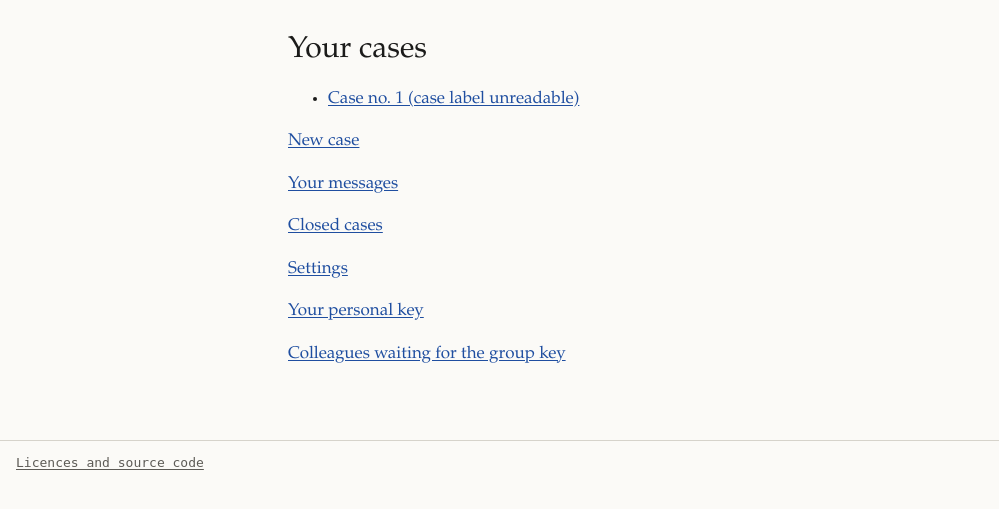
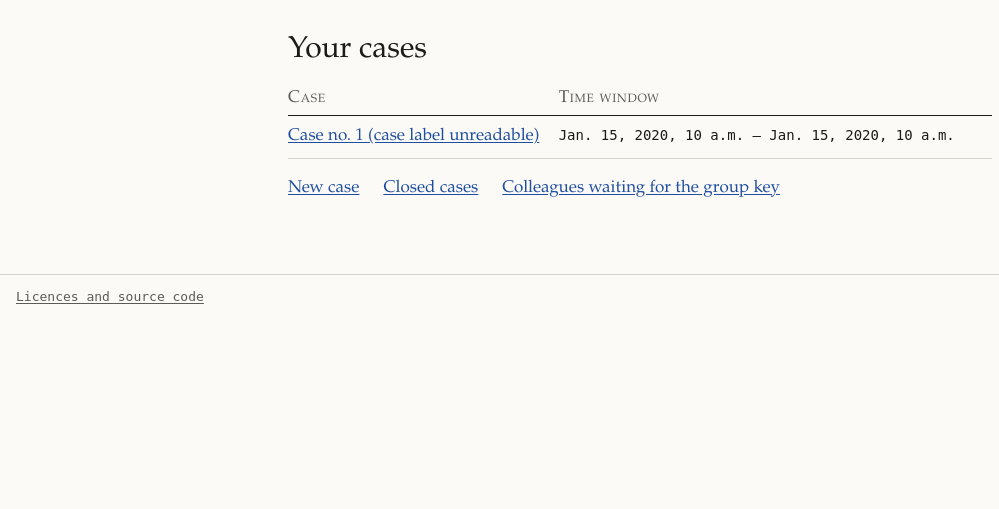
Before and after one commit to WenfangZh/footage-archive, a Django app: template accounts/templates/accounts/lawyer_home.html in a window 1280 px wide. Shown: the part 217-726 px from the top of the page, without its empty margins (0-999 px from the left). Run offline with Django 5.2, Linux system fonts and the light colour scheme; the template is opened without the code that fills it: most values are stand-ins (such as "Sample title", 1, 10 or a date in 2020); parts of the project's set-up code (start-up, migrations or seed data) failed here and were passed over; some libraries are stand-ins or nearby versions.

Commit message:
Show lawyers' cases, case logs and matches as tables, and drop links the header holds
Co-Authored-By: Claude Opus 5.5 <noreply@anthropic.com>
Claude-Session: https://claude.ai/code/session_01KgWrMapmWNoLSKxdEGzZT5

```diff
--- a/accounts/templates/accounts/lawyer_home.html
+++ b/accounts/templates/accounts/lawyer_home.html
@@ -9,16 +9,25 @@
   <h1>{% translate "Your cases" %}</h1>
   {% unlock_form %}
   {% if cases %}
-    <ul>
-      {% for case in cases %}<li><a href="{% url 'lawyer:case' case_id=case.pk %}">{% case_label case %}</a>{% if case.waiting_for_approval %} ({% translate "waiting for approval" %}){% endif %}</li>{% endfor %}
-    </ul>
+    <div class="scroll">
+      <table>
+        <thead><tr><th>{% translate "Case" %}</th><th>{% translate "Time window" %}</th><th></th></tr></thead>
+        <tbody>
+          {% for case in cases %}<tr>
+            <td><a href="{% url 'lawyer:case' case_id=case.pk %}">{% case_label case %}</a></td>
+            <td class="data">{{ case.starts_at|date:"DATETIME_FORMAT" }} – {{ case.ends_at|date:"DATETIME_FORMAT" }}</td>
+            <td>{% if case.waiting_for_approval %}<span class="tag">{% translate "waiting for approval" %}</span>{% endif %}</td>
+          </tr>{% endfor %}
+        </tbody>
+      </table>
+    </div>
   {% else %}
     <p>{% translate "You have no cases yet." %}</p>
   {% endif %}
-  <p><a href="{% url 'lawyer:new_case' %}">{% translate "New case" %}</a></p>
-  <p><a href="{% url 'lawyer:messages' %}">{% translate "Your messages" %}</a></p>
-  <p><a href="{% url 'lawyer:closed_cases' %}">{% translate "Closed cases" %}</a></p>
-  <p><a href="{% url 'lawyer:settings' %}">{% translate "Settings" %}</a></p>
-  <p><a href="{% url 'accounts:key' %}">{% translate "Your personal key" %}</a></p>
-  <p><a href="{% url 'lawyer:waiting' %}">{% translate "Colleagues waiting for the group key" %}</a></p>
+  {# The other pages of a lawyer's own are linked in the header (core.navigation). #}
+  <p class="actions">
+    <a href="{% url 'lawyer:new_case' %}">{% translate "New case" %}</a>
+    <a href="{% url 'lawyer:closed_cases' %}">{% translate "Closed cases" %}</a>
+    <a href="{% url 'lawyer:waiting' %}">{% translate "Colleagues waiting for the group key" %}</a>
+  </p>
 {% endblock %}
--- a/cases/templates/cases/close_case.html
+++ b/cases/templates/cases/close_case.html
@@ -11,7 +11,7 @@
   <p>{% case_label case as label %}{% blocktranslate %}Once "{{ label }}" is closed, it allows no searches, previews or downloads, and it cannot be reopened. It stays in your cases and in the audit log.{% endblocktranslate %}</p>
   <form method="post" action="{% url 'lawyer:close_case' case_id=case.pk %}">
     {% csrf_token %}
-    <button type="submit">{% translate "Close the case" %}</button>
+    <button type="submit" class="danger">{% translate "Close the case" %}</button>
   </form>
   <p><a href="{% url 'lawyer:case' case_id=case.pk %}">{% translate "Keep it open" %}</a></p>
 {% endblock %}
--- a/cases/templates/cases/new_case.html
+++ b/cases/templates/cases/new_case.html
@@ -44,6 +44,6 @@
           data-over-caps="{{ over_caps|force_escape }}" data-beyond-ceiling="{{ beyond_ceiling|force_escape }}"></p>
       {% endif %}
     {% endfor %}
-    <button type="submit">{% translate "Create the case" %}</button>
+    <button type="submit" class="primary">{% translate "Create the case" %}</button>
   </form>
 {% endblock %}
--- a/cases/templates/cases/report_button.html
+++ b/cases/templates/cases/report_button.html
@@ -1 +1 @@
-{% load i18n %}<form method="post" action="{% url action case_id=case.pk clip_id=clip.pk kind=kind %}">{% csrf_token %}{% if withdraws %}<label><input type="checkbox" name="confirm_withdrawal" value="yes" required> {% translate "I understand that this withdraws the clip for good." %}</label> {% endif %}<button type="submit">{{ label }}</button></form>
+{% load i18n %}<form method="post" action="{% url action case_id=case.pk clip_id=clip.pk kind=kind %}">{% csrf_token %}{% if withdraws %}<label><input type="checkbox" name="confirm_withdrawal" value="yes" required> {% translate "I understand that this withdraws the clip for good." %}</label> {% endif %}<button type="submit"{% if withdraws %} class="danger"{% endif %}>{{ label }}</button></form>
--- a/cases/templates/cases/settings.html
+++ b/cases/templates/cases/settings.html
@@ -15,6 +15,6 @@
     <h2>{% translate "Messages" %}</h2>
     {{ form.identified_by_default.as_field_group }}
     {{ form.notifications.as_field_group }}
-    <button type="submit">{% translate "Save" %}</button>
+    <button type="submit" class="primary">{% translate "Save" %}</button>
   </form>
 {% endblock %}
--- a/core/static/core/archive.css
+++ b/core/static/core/archive.css
@@ -269,3 +269,28 @@ input.code { font-size: 1.125rem; letter-spacing: 0.06em; text-transform: upperc
 /* Actions that cannot be undone. */
 .danger-zone { border: 1px solid var(--danger); padding: 0 1rem 1rem; margin-top: 2.5rem; }
 .danger-zone h2 { color: var(--danger); border: 0; margin-top: 1rem; }
+
+
+/* A row of links to a page's other actions. */
+.actions { display: flex; flex-wrap: wrap; gap: 0.5rem 1.5rem; }
+
+/* A short status next to a record. */
+.tag {
+  font-family: var(--mono);
+  font-size: 0.75rem;
+  border: 1px solid var(--muted);
+  color: var(--muted);
+  padding: 0 0.4rem;
+  white-space: nowrap;
+}
+
+/* Tags on a lawyer's clip page, each with its own small form. */
+.tag-list { padding-left: 0; list-style: none; }
+.tag-list li { margin-bottom: 0.4rem; }
+.tag-list form { display: inline; }
+.tag-list button, td button { min-height: 2rem; padding: 0.2rem 0.6rem; }
+
+/* A thread of messages, oldest first. */
+ol.thread { list-style: none; padding: 0; }
+ol.thread li { border-left: 1px solid var(--rule); padding-left: 1rem; margin-bottom: 1rem; }
+ol.thread p { margin: 0.25rem 0; }
```
Also changed, not shown: cases/templates/cases/case.html (+13 -6 lines), cases/templates/cases/clip.html (+5 -5 lines), cases/templates/cases/closed_cases.html (+11 -3 lines), cases/templates/cases/matches.html (+11 -5 lines), locale/fr/LC_MESSAGES/django.po.
